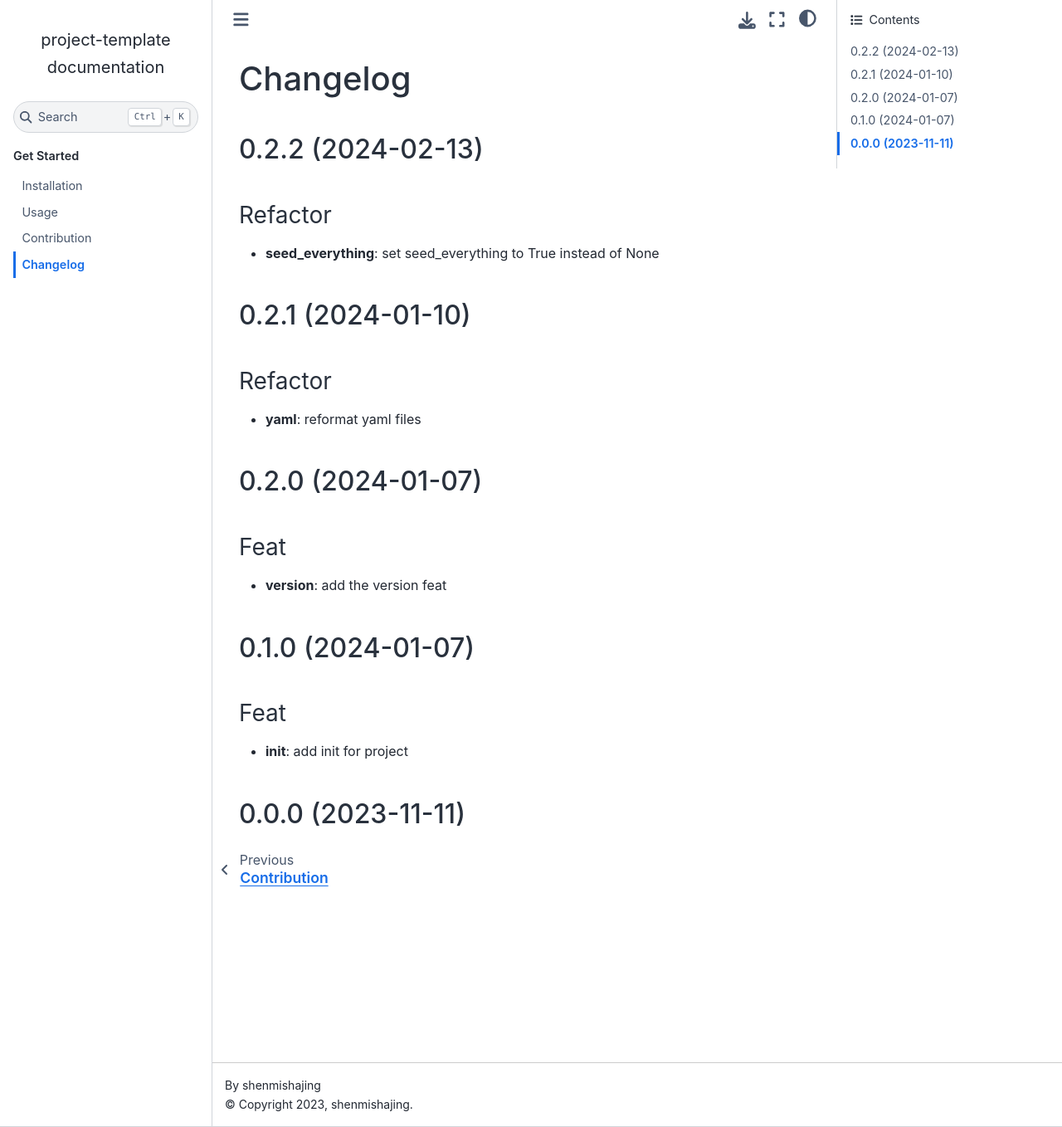
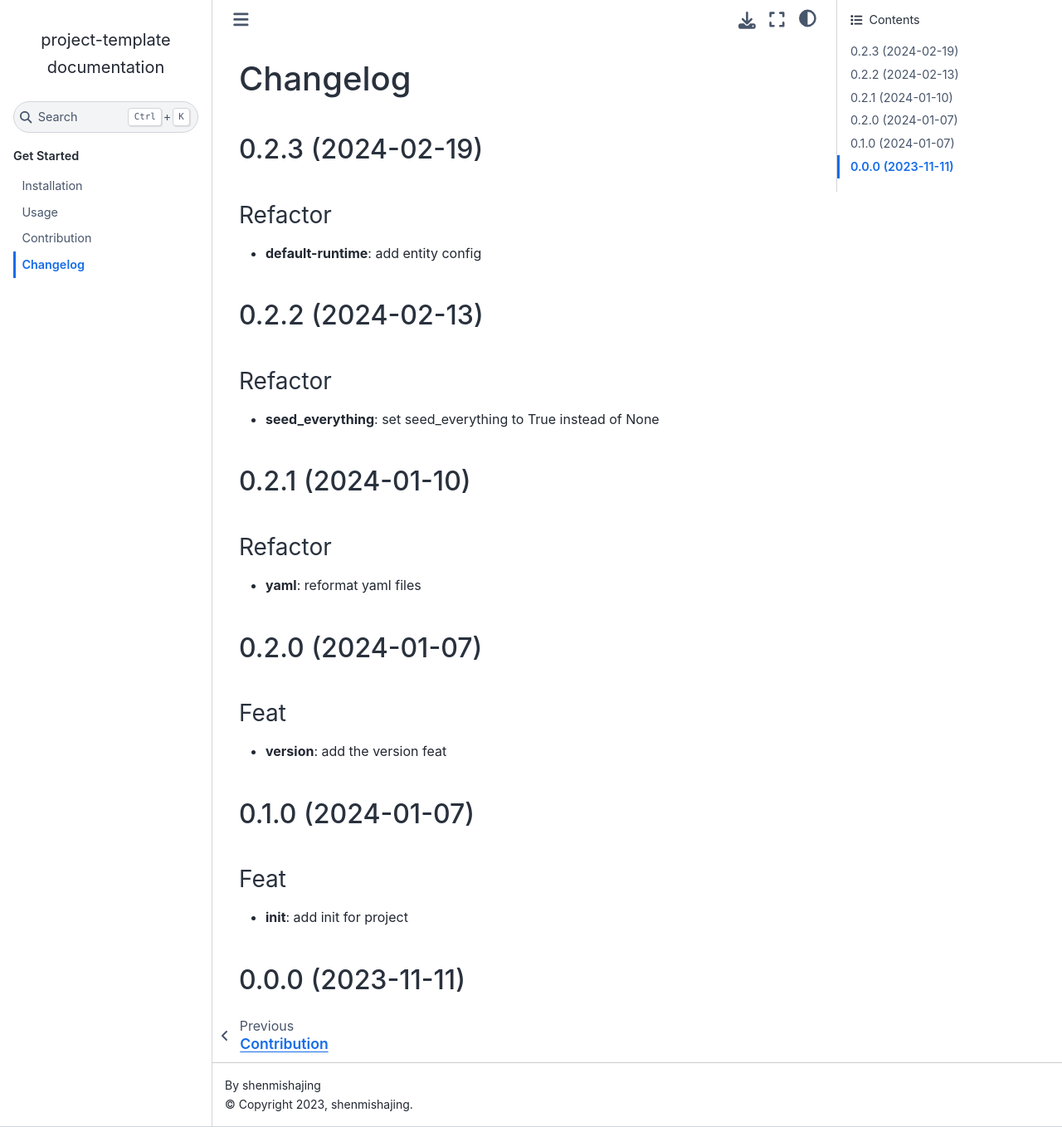
Before and after one commit to shenmishajing/project_template, a Sphinx documentation site: the page built from docs/get_started/changelog.md, in a window 1280 px wide and 1358 px high. Shown: the whole window at 83% size. Built offline with Sphinx 7.4.7 and the Sphinx Book theme 1.1.4, drawn with Linux system fonts in a browser that asks for light colours; pages that are not in the unit, such as notebooks, are missing from menus.

Commit message:
bump: version 0.2.2 → 0.2.3

```diff
--- a/docs/get_started/changelog.md
+++ b/docs/get_started/changelog.md
@@ -1,4 +1,10 @@
 # Changelog
+
+## 0.2.3 (2024-02-19)
+
+### Refactor
+
+- **default-runtime**: add entity config
 
 ## 0.2.2 (2024-02-13)
 
```
